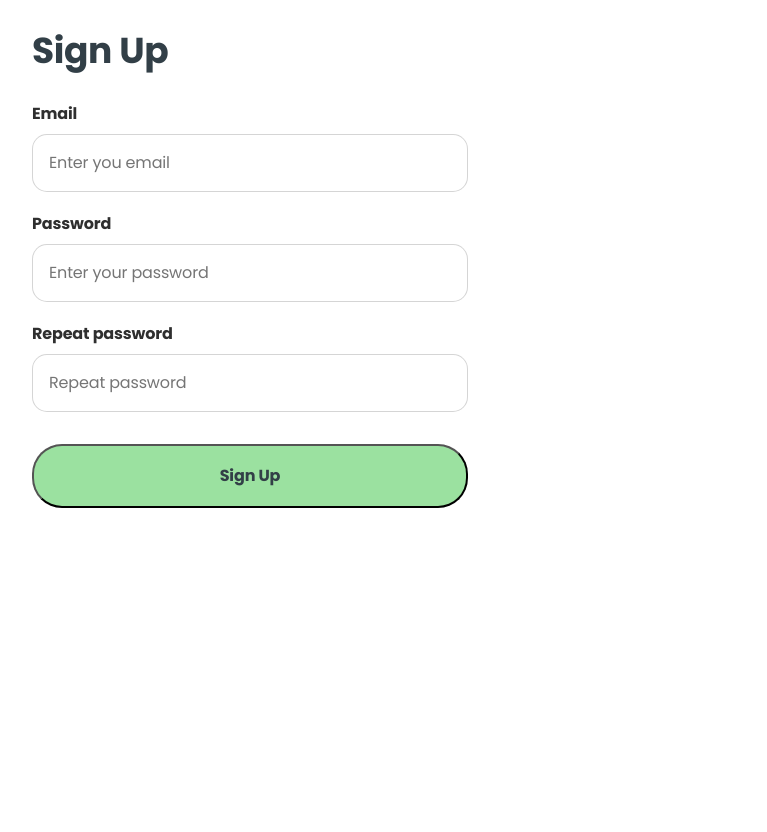
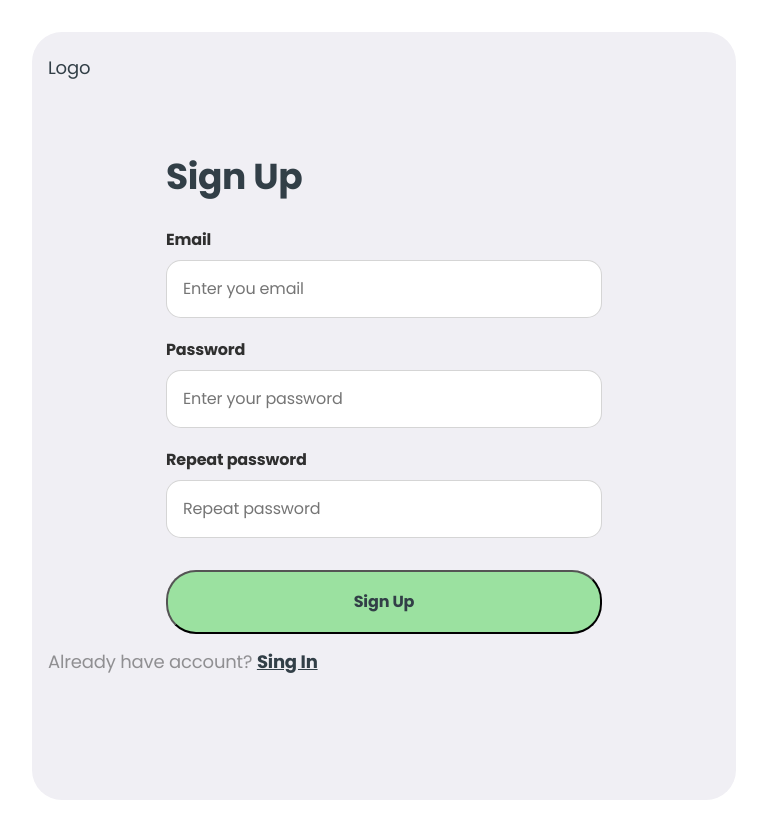
Before and after one commit to Vanlsh/project-AquaTrack-front, a React (Vite) app: page /signup in a window 1280 px wide. Shown: the whole page, without its empty margins (256-1023 px from the left). Before the commit the page ends 800 px from the top, so only its background shows below. Built offline with nearby package versions, Linux system fonts and the light colour scheme.

Commit message:
singup static

```diff
--- a/src/components/SignUpForm/SignUpForm.jsx
+++ b/src/components/SignUpForm/SignUpForm.jsx
@@ -6,6 +6,10 @@ import { yupResolver } from "@hookform/resolvers/yup";
 const schemaValidation = Yup.object().shape({
   email: Yup.string().email("Must be a valid email!").required("Required"),
   password: Yup.string()
+    .min(5, "Too short")
+    .max(25, "Too long")
+    .required("Required"),
+  repeatpassword: Yup.string()
     .min(5, "Too short")
     .max(25, "Too long")
     .required("Required"),
@@ -49,7 +53,7 @@ const SignUpForm = () => {
             Repeat password
             <input
               className={styles.signUpInput}
-              {...register("repeat password")}
+              {...register("repeatpassword")}
               placeholder="Repeat password"
             />
           </label>
--- a/src/components/SignUpForm/SignUpForm.module.css
+++ b/src/components/SignUpForm/SignUpForm.module.css
@@ -1,5 +1,6 @@
 .signUpComponent {
   width: 311px;
+  margin: 0 auto;
 }
 
 .signUpTitle {
--- a/src/pages/SignUpPage/SignUpPage.jsx
+++ b/src/pages/SignUpPage/SignUpPage.jsx
@@ -1,7 +1,18 @@
 import SignUpForm from "../../components/SignUpForm/SignUpForm";
+import SignFormWrapper from "../../components/SignFromWrapper/SignFormWrapper";
+import SignFormFooter from "../../components/SignFormFooter/SignFormFooter";
 
 const SignUpPage = () => {
-  return <SignUpForm />;
+  return (
+    <SignFormWrapper>
+      <SignUpForm />
+      <SignFormFooter
+        text="Already have account? "
+        link="/signin"
+        linkName="Sing In"
+      />
+    </SignFormWrapper>
+  );
 };
 
 export default SignUpPage;
```
